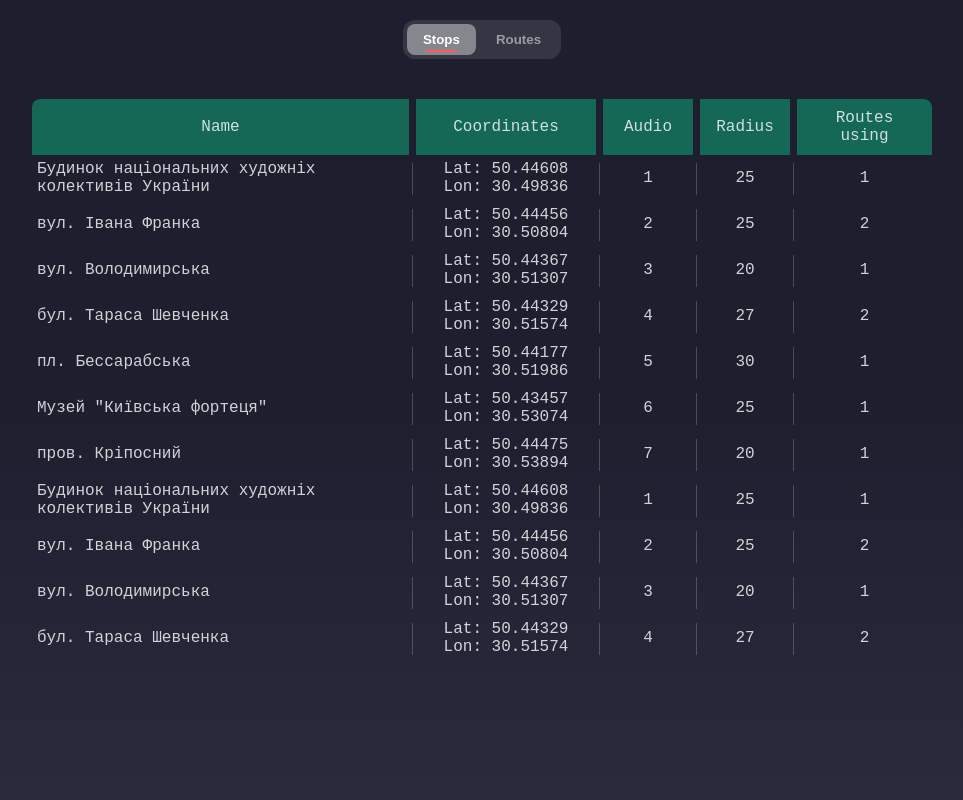
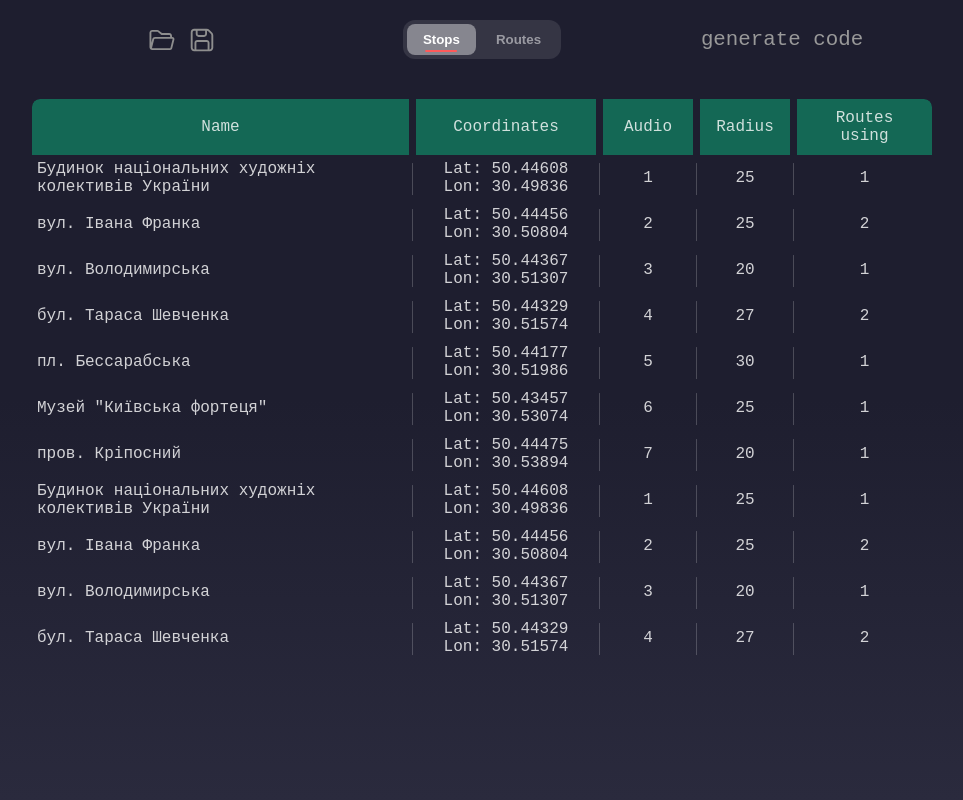
Before and after one commit to BalashovDima/bus-stops-announcer-data-generation-app, a plain HTML site: page index.html in a window 1280 px wide. Shown: the whole page, without its empty margins (158-1121 px from the left). Drawn offline with Linux system fonts and the light colour scheme.

Commit message:
Add controls. Add open and save file functionality

```diff
--- a/js-modules/data.js
+++ b/js-modules/data.js
@@ -8,12 +8,25 @@ export default class Data {
 
     async readFromFile(file) {
         try {
-            const response = await fetch(file);
-            const data = await response.json();
+            let data;
+
+            if (typeof file === "string") {
+                // Fetch JSON from a URL
+                const response = await fetch(file);
+                data = await response.json();
+            } else if (file instanceof File) {
+                // Read JSON from a local file
+                const text = await file.text();
+                data = JSON.parse(text);
+            } else {
+                throw new Error("Invalid file input");
+            }
+
             this.#_stops = data.stops || [];
             this.#_routes = data.routes || [];
         } catch (error) {
-            return console.error("Error opening file:", error);
+            alert("Error reading file: " + error.message);
+            console.error("Error opening file:", error);
         }
     }
 
--- a/js-modules/main-app.js
+++ b/js-modules/main-app.js
@@ -8,7 +8,8 @@ export default class MainApp {
 
         this.rootElement = rootElement;
 
-        this.createStopsAndRoutesSwitch();
+        // this.createStopsAndRoutesSwitch();
+        this.createControls();
         this.stopsScreen = new StopsScreen(this, this.rootElement);
         this.routesScreen = new RoutesScreen(this.rootElement);
         this.routesScreen.hide();
@@ -21,11 +22,63 @@ export default class MainApp {
         });
     }
 
-    createStopsAndRoutesSwitch() {
+    createControls() {
+        this.controlsContainer = document.createElement('div');
+        this.controlsContainer.classList.add('controls-container');
+        this.createStopsAndRoutesSwitch(this.controlsContainer);
+        this.rootElement.appendChild(this.controlsContainer);
+
+        this.fileControls = document.createElement('div');
+        this.fileControls.classList.add('file-controls');
+        this.controlsContainer.appendChild(this.fileControls);
+        this.fileControls.innerHTML = `
+            <div id="open-file" class="file-control__icon">
+                <svg viewBox="0 0 24 24" fill="none" xmlns="http://www.w3.org/2000/svg">
+                    <path d="M20 9.50195V8.74985C20 7.50721 18.9926 6.49985 17.75 6.49985H12.0247L9.64368 4.51995C9.23959 4.18393 8.73063 3.99997 8.20509 3.99997H4.24957C3.00724 3.99997 2 5.00686 1.99957 6.24919L1.99561 17.7492C1.99518 18.9921 3.00266 20 4.24561 20H4.27196C4.27607 20 4.28019 20 4.28431 20H18.4693C19.2723 20 19.9723 19.4535 20.167 18.6745L21.9169 11.6765C22.1931 10.5719 21.3577 9.50195 20.2192 9.50195H20ZM4.24957 5.49997H8.20509C8.38027 5.49997 8.54993 5.56129 8.68462 5.6733L11.2741 7.82652C11.4088 7.93852 11.5784 7.99985 11.7536 7.99985H17.75C18.1642 7.99985 18.5 8.33563 18.5 8.74985V9.50195H6.42385C5.39136 9.50195 4.49137 10.2047 4.241 11.2064L3.49684 14.1837L3.49957 6.24971C3.49971 5.8356 3.83546 5.49997 4.24957 5.49997ZM5.69623 11.5701C5.77969 11.2362 6.07969 11.002 6.42385 11.002H20.2192C20.3819 11.002 20.5012 11.1548 20.4617 11.3126L18.7119 18.3107C18.684 18.4219 18.584 18.5 18.4693 18.5H4.28431C4.12167 18.5 4.00233 18.3472 4.04177 18.1894L5.69623 11.5701Z" />
+                </svg>
+            </div>
+            <div id="save-file" class="file-control__icon">
+                <svg viewBox="0 0 24 24" fill="none" xmlns="http://www.w3.org/2000/svg">
+                    <path d="M3 5.75C3 4.23122 4.23122 3 5.75 3H15.7145C16.5764 3 17.4031 3.34241 18.0126 3.9519L20.0481 5.98744C20.6576 6.59693 21 7.42358 21 8.28553V18.25C21 19.7688 19.7688 21 18.25 21H5.75C4.23122 21 3 19.7688 3 18.25V5.75ZM5.75 4.5C5.05964 4.5 4.5 5.05964 4.5 5.75V18.25C4.5 18.9404 5.05964 19.5 5.75 19.5H6V14.25C6 13.0074 7.00736 12 8.25 12H15.75C16.9926 12 18 13.0074 18 14.25V19.5H18.25C18.9404 19.5 19.5 18.9404 19.5 18.25V8.28553C19.5 7.8214 19.3156 7.37629 18.9874 7.0481L16.9519 5.01256C16.6918 4.75246 16.3582 4.58269 16 4.52344V7.25C16 8.49264 14.9926 9.5 13.75 9.5H9.25C8.00736 9.5 7 8.49264 7 7.25V4.5H5.75ZM16.5 19.5V14.25C16.5 13.8358 16.1642 13.5 15.75 13.5H8.25C7.83579 13.5 7.5 13.8358 7.5 14.25V19.5H16.5ZM8.5 4.5V7.25C8.5 7.66421 8.83579 8 9.25 8H13.75C14.1642 8 14.5 7.66421 14.5 7.25V4.5H8.5Z" />
+                </svg>
+            </div>
+        `;
+        this.openFileButton = this.fileControls.querySelector('#open-file');
+        this.saveFileButton = this.fileControls.querySelector('#save-file');
+
+        this.generateCodeButton = document.createElement('button');
+        this.generateCodeButton.textContent = 'generate code';
+        this.generateCodeButton.classList.add('generate-code-button');
+        this.controlsContainer.appendChild(this.generateCodeButton);
+
+        this.openFileButton.addEventListener('click', this.openFile.bind(this));
+        this.saveFileButton.addEventListener('click', () => {
+            const filename = prompt('Enter filename:', 'bus-stops-anouncer-data.json');
+            if(filename === null) return;
+            this.data.saveToFile(filename);
+        });
+    }
+
+    async openFile() {
+        try {
+            const [fileHandle] = await window.showOpenFilePicker();
+            const file = await fileHandle.getFile();
+
+            this.data.readFromFile(file).then(() => {
+                this.stopsScreen.clearStopsList();
+                this.data.stops.forEach(stop => this.stopsScreen.renderStop(stop));
+            });
+
+        } catch (err) {
+            console.error("File selection cancelled or error:", err);
+        }
+    }
+
+    createStopsAndRoutesSwitch(parentElement) {
         // switching between stops and routes
         this.stopsAndRoutesSwitch = document.createElement('div');
         this.stopsAndRoutesSwitch.classList.add('stops-and-routes-switch');
-        this.rootElement.appendChild(this.stopsAndRoutesSwitch);
+        parentElement.appendChild(this.stopsAndRoutesSwitch);
 
         const stopsButton = document.createElement('button');
         stopsButton.textContent = 'Stops';
--- a/js-modules/stops-screen.js
+++ b/js-modules/stops-screen.js
@@ -72,11 +72,17 @@ export default class StopsScreen {
         this.stopsListBody.appendChild(row);
     }
 
+    clearStopsList() {
+        this.stopsListBody.innerHTML = '';
+        this.stopsListBody.dataset.numberOfStops = 0;
+        this.showNoStopsMessage();
+    }
+
     createNoStopsMessage() {
         this.noStopsMessage = document.createElement('div');
         this.noStopsMessage.classList.add('no-stops-message');
         this.noStopsMessage.textContent = 'No stops available. Open a file or create a new stop.';
-        this.stopsListBody.appendChild(this.noStopsMessage);
+        this.stopsListContainer.appendChild(this.noStopsMessage);
     }
 
     hideNoStopsMessage() {
@@ -84,7 +90,7 @@ export default class StopsScreen {
     }
 
     showNoStopsMessage() {
-        this.noStopsMessage.style.display = 'flex';
+        this.noStopsMessage.style.display = 'block';
     }
 
     handleBodyClick(event) {
--- a/styles/common.css
+++ b/styles/common.css
@@ -3,3 +3,7 @@
     padding: 0;
     box-sizing: border-box;
 }
+
+body {
+    background: linear-gradient(180deg, #1E1E2F 0%, #1E1E2F 50%, #2A2A3D 100%);
+}
--- a/styles/main-app.css
+++ b/styles/main-app.css
@@ -3,12 +3,64 @@
     flex-direction: column;
     align-items: center;
     height: 100vh;
-    width: 100vw;
+    max-width: 1000px;
+    margin: 0 auto;
     padding-top: 20px;
-    background: linear-gradient(180deg, #1E1E2F 0%, #1E1E2F 50%, #2A2A3D 100%);
+    /* background: linear-gradient(180deg, #1E1E2F 0%, #1E1E2F 50%, #2A2A3D 100%); */
+}
+
+.controls-container {
+    width: 90%;
+    display: grid;
+    grid-template-columns: [file-start] 1fr [file-end switch-start] 1fr [switch-end generate-start] 1fr [generate-end];
+    justify-items: center;
+}
+
+.file-controls {
+    grid-column: file-start / file-end;
+    grid-row: 1 / 1;
+    display: flex;
+    align-items: center;
+    gap: 10px;
+}
+
+.file-controls__icon {
+    line-height: 0;
+}
+
+.file-control__icon svg {
+    display: block;
+    width: 30px;
+    height: 30px;
+    cursor: pointer;
+    transition: 0.2s ease;
+    fill: #8e8e8e;
+}
+
+.file-control__icon:hover svg {
+    fill: #fff;
+}
+
+.generate-code-button {
+    grid-column: generate-start / generate-end;
+    grid-row: 1 / 1;
+    position: relative;
+    background-color: transparent;
+    border: none;
+    cursor: pointer;
+    color: #999;
+    font-family: Roboto Mono, monospace;
+    font-size: 1.3rem;
+    transition: 0.2s ease;
+}
+
+.generate-code-button:hover {
+    color: #fff;
 }
 
 .stops-and-routes-switch {
+    grid-column: switch-start / switch-end;
+    grid-row: 1 / 1;
     position: relative;
     width: fit-content;
     display: flex;
```
